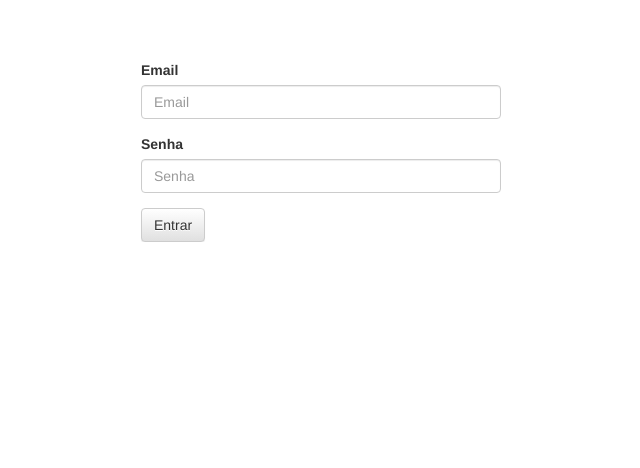
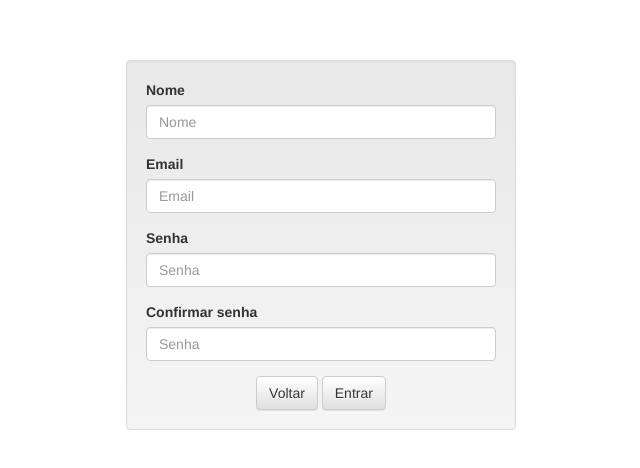
Before and after one commit to leuterio/hackfaesa-2-website, a website: page cadastro_login.html in a window 1280 px wide. Shown: the whole page, without its empty margins (319-959 px from the left). Drawn offline with Linux system fonts and the light colour scheme.

Commit message:
Alterações em login e cadastro de login

```diff
--- a/cadastro_login.html
+++ b/cadastro_login.html
@@ -10,25 +10,32 @@
     <link rel="stylesheet" href="bower_components/bootstrap/dist/css/bootstrap-theme.min.css"> </head>
 
 <body>
-   <br>
-   <br>
-   <br>
-    <div class="modal-open">
+    <br>
+    <br>
+    <br>
+    <div class="modal-open" >
         <div class="cadastrar">
             <div class="section">
                 <div class="container">
                     <div class="row">
-                        <div class="col-sm-4 col-md-4 col-lg-4 col-xg-4 col-sm-offset-4 col-lg-offset-4 col-xg-offset-4">
+                        <div class="col-sm-4 col-md-4 col-lg-4 col-xg-4 col-sm-offset-4 col-lg-offset-4 col-xg-offset-4 well">
                             <form role="form">
                                 <div class="form-group">
+                                    <label class="control-label" for="exampleInputNome">Nome</label>
+                                    <input class="form-control" id="exampleInputNome" placeholder="Nome" type="text"> </div>
+                                <div class="form-group">
                                     <label class="control-label" for="exampleInputEmail1">Email</label>
-                                    <input class="form-control" id="exampleInputEmail1" placeholder="Email" type="email">
-                                </div>
+                                    <input class="form-control" id="exampleInputEmail1" placeholder="Email" type="email"> </div>
                                 <div class="form-group">
                                     <label class="control-label" for="exampleInputPassword1">Senha</label>
-                                    <input class="form-control" id="exampleInputPassword1" placeholder="Senha" type="password">
+                                    <input class="form-control" id="exampleInputPassword1" placeholder="Senha" type="password"> </div>
+                                <div class="form-group">
+                                    <label class="control-label" for="exampleInputPassword1">Confirmar senha</label>
+                                    <input class="form-control" id="exampleInputPassword1" placeholder="Senha" type="password"> </div>
+                                <div class="row text-center">
+                                    <button type="button" class="btn btn-default">Voltar</button>
+                                    <button type="submit" class="btn btn-default">Entrar</button>
                                 </div>
-                                <button type="submit" class="btn btn-default">Entrar</button>
                             </form>
                         </div>
                     </div>
```
Also changed, not shown: login.html (+1 -1 lines).
